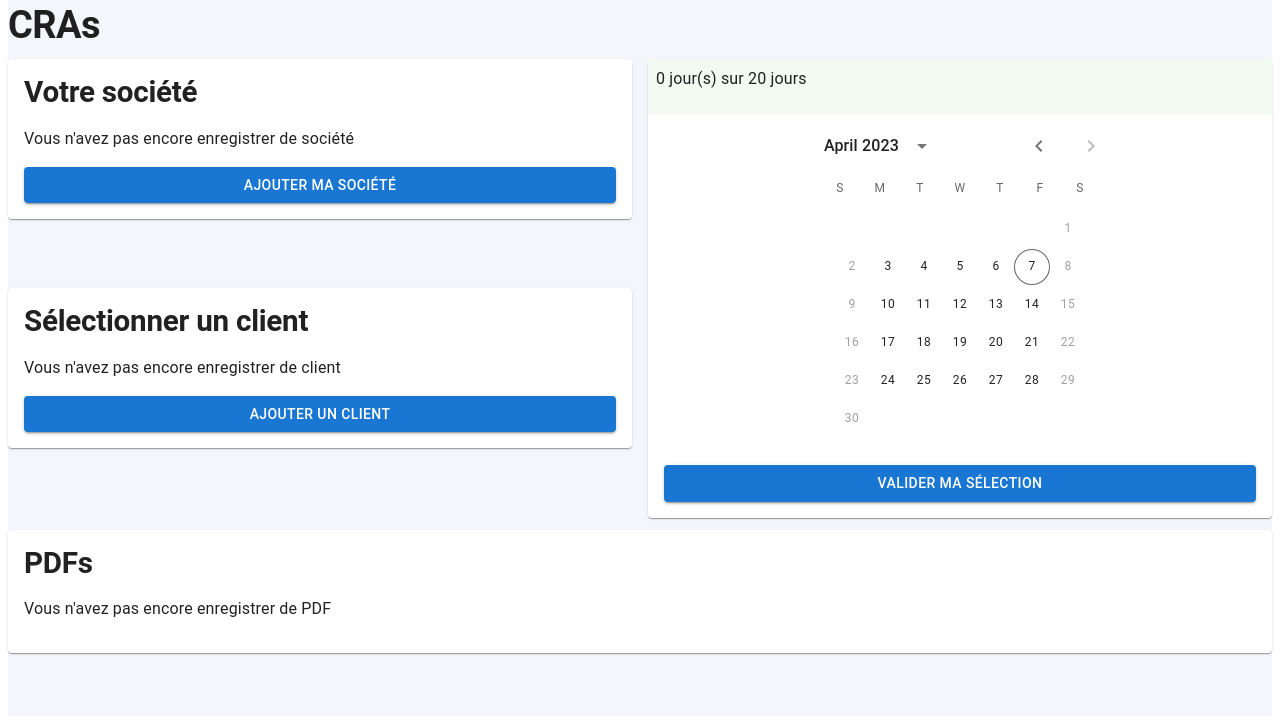
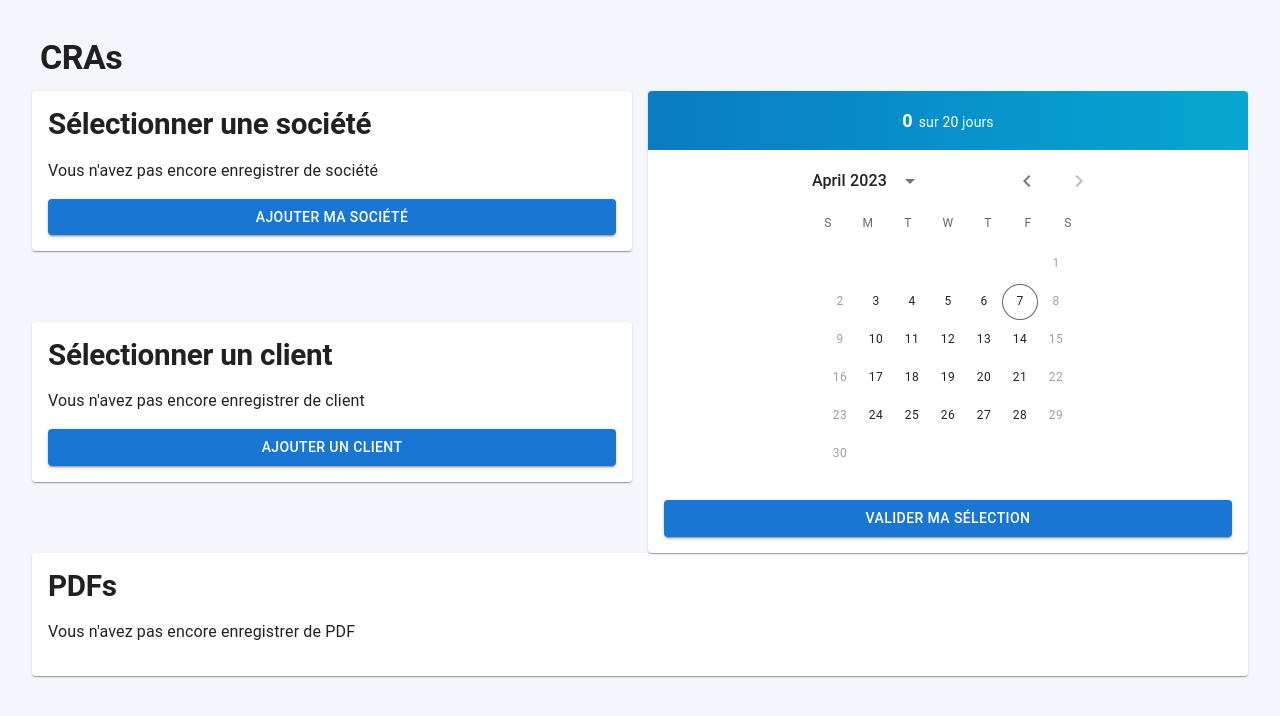
Before and after one commit to jeremN/activity-report-maker, a React (Vite) app: page / in a window 1280 px wide. Shown: the top 716 px of the page. Built offline with nearby package versions, Linux system fonts and the light colour scheme; what @react-pdf/renderer would draw is missing.

Commit message:
refactor/switch to reducer and context

```diff
--- a/src/components/Calendar/Calendar.tsx
+++ b/src/components/Calendar/Calendar.tsx
@@ -8,6 +8,7 @@ import { AdapterDayjs } from '@mui/x-date-pickers/AdapterDayjs';
 import { LocalizationProvider } from '@mui/x-date-pickers/LocalizationProvider';
 import { StaticDatePicker } from '@mui/x-date-pickers/StaticDatePicker';
 import { PickersDay, PickersDayProps } from '@mui/x-date-pickers/PickersDay';
+import { Stack } from '@mui/material';
 
 dayjs.extend(isBetweenPlugin);
 
@@ -55,7 +56,6 @@ export function CustomCalendar({
 
 		// TODO: check function is function
 		if (onSelectionCb) {
-			console.log('Cb calendar', array);
 			onSelectionCb(array);
 		}
 	};
@@ -104,19 +104,13 @@ export function CustomCalendar({
 
 	return (
 		<LocalizationProvider dateAdapter={AdapterDayjs}>
+			<Stack sx={{ width: '100%', minWidth: '90%' }}>
 				<StaticDatePicker
 					displayStaticWrapperAs="desktop"
 					label="Week picker"
 					value={values}
 					disableFuture={true}
-				onYearChange={year => {
-					console.log({ year });
-				}}
-				onViewChange={view => {
-					console.log({ view });
-				}}
 					onMonthChange={month => {
-					console.log({ month });
 						setValues([]);
 						if (onMonthChange) onMonthChange(month);
 						if (onSelectionCb) onSelectionCb([]);
@@ -126,6 +120,7 @@ export function CustomCalendar({
 					inputFormat="MMM DD"
 					renderInput={params => <TextField {...params} />}
 				/>
+			</Stack>
 		</LocalizationProvider>
 	);
 }
--- /dev/null
+++ b/src/components/CraTable/CraTable.tsx
@@ -0,0 +1,74 @@
+import { TableContainer, Table, TableHead, TableRow, TableCell, TableBody } from '@mui/material';
+import { Link } from 'react-router-dom';
+
+type Company = {
+	name: string;
+	address: string;
+	zipCode: string;
+	city: string;
+	phone: string;
+	email: string;
+	website: string;
+	logo?: string;
+};
+type Client = Omit<Company, 'logo'>;
+type PDFList = {
+	id: string;
+	client: Client;
+	user: Company;
+	payload: {
+		month: number;
+		year: number;
+		selectedDays: Date[];
+		totalSelected: number;
+		totalWorkDays: number;
+	};
+}[];
+
+// TODO: sorting (by date ?)
+export function CraTable(props: { list: PDFList }) {
+	return (
+		<>
+			{props?.list.length > 0 ? (
+				<TableContainer>
+					<Table>
+						<TableHead>
+							<TableRow>
+								<TableCell>Lien</TableCell>
+								<TableCell>Date</TableCell>
+								<TableCell>Actions</TableCell>
+							</TableRow>
+						</TableHead>
+						<TableBody>
+							{props.list.map((pdf, index) => (
+								<TableRow key={pdf?.id ?? index}>
+									<TableCell>
+										<Link to={`/${pdf.id}`}>
+											CRA{' '}
+											{new Date(pdf?.payload?.year, pdf?.payload?.month).toLocaleDateString(
+												'fr-FR',
+												{
+													year: 'numeric',
+													month: 'long'
+												}
+											)}
+										</Link>
+									</TableCell>
+									<TableCell>
+										{new Date(pdf?.payload?.year, pdf?.payload?.month).toLocaleDateString('fr-FR', {
+											year: 'numeric',
+											month: 'long'
+										})}
+									</TableCell>
+									<TableCell>A venir</TableCell>
+								</TableRow>
+							))}
+						</TableBody>
+					</Table>
+				</TableContainer>
+			) : (
+				<p>Vous n'avez pas encore enregistrer de PDF</p>
+			)}
+		</>
+	);
+}
--- a/src/components/Form/Form.tsx
+++ b/src/components/Form/Form.tsx
@@ -170,7 +170,7 @@ export function Form(
 					/>
 				)}
 			/>
-			<Stack spacing={2} direction="row">
+			<Stack spacing={2} direction="row" marginTop={5}>
 				<ModalCloseButton>
 					<Button
 						variant="outlined"
--- /dev/null
+++ b/src/components/ListCard/ListCard.tsx
@@ -0,0 +1,40 @@
+import { Button, Grid, Box, ListItemButton, Paper, Typography } from '@mui/material';
+
+import { ModalOpenButton } from '../BasicModal/BasicModal';
+
+export function ListCard(
+	props: React.PropsWithChildren<JSX.IntrinsicAttributes> & {
+		onModalBtnClick?: () => void;
+		modalBtnWording?: string;
+		title: string | JSX.Element;
+		withModalBtn: boolean;
+	}
+) {
+	return (
+		<Box sx={{ width: '100%' }}>
+			<Grid item xs={12}>
+				<Paper sx={{ p: 2 }}>
+					<Grid item xs={12}>
+						<Typography variant="h2" sx={{ fontSize: '1.85rem', fontWeight: 700 }}>
+							{props.title}
+						</Typography>
+						{props.children}
+						{props?.withModalBtn ? (
+							<ModalOpenButton>
+								<Button
+									variant="contained"
+									type="button"
+									fullWidth
+									onClick={() => {
+										props?.onModalBtnClick?.();
+									}}>
+									{props.modalBtnWording}
+								</Button>
+							</ModalOpenButton>
+						) : null}
+					</Grid>
+				</Paper>
+			</Grid>
+		</Box>
+	);
+}
--- /dev/null
+++ b/src/constants/index.tsx
@@ -0,0 +1,5 @@
+export const constants = Object.freeze({
+	STORAGE_CLIENT_KEY: 'cra-clients',
+	STORAGE_COMPANY_KEY: 'cra-companies',
+	STORAGE_PDF_KEY: 'cra-pdf'
+});
--- /dev/null
+++ b/src/contexts/craContext.tsx
@@ -0,0 +1,122 @@
+import * as React from 'react';
+import { useLocalStorage } from '../hooks/useLocalStorage';
+import { constants } from '../constants';
+
+type Company = {
+	name: string;
+	address: string;
+	zipCode: string;
+	city: string;
+	phone: string;
+	email: string;
+	website: string;
+	logo?: string;
+};
+type Client = Omit<Company, 'logo'>;
+type ClientsList = Client[];
+type UserCompanyList = Company[];
+type PDF = {
+	id: string;
+	client: Client;
+	user: Company;
+	payload: {
+		month: number;
+		year: number;
+		selectedDays: Date[];
+		totalSelected: number;
+		totalWorkDays: number;
+	};
+};
+type PDFList = PDF[];
+type CraContext = {
+	client: number | null;
+	user: number | null;
+	month: Date;
+	selectedDays: Date[];
+	storedClient: ClientsList;
+	setStoredClient: (value: ClientsList | ((val: ClientsList) => ClientsList)) => void;
+	storedCompany: UserCompanyList;
+	setStoredCompany: (value: UserCompanyList | ((val: UserCompanyList) => UserCompanyList)) => void;
+	storedPDF: PDF[];
+	setStoredPDF: (value: PDFList | ((val: PDFList) => PDFList)) => void;
+	dispatch: React.Dispatch<{ type: string } & Partial<CraState>>;
+};
+type CraState = {
+	client: number | null;
+	user: number | null;
+	month: Date;
+	selectedDays: Date[];
+};
+
+const initialtReducerState: CraState = {
+	client: null,
+	user: null,
+	month: new Date(new Date().setDate(0)),
+	selectedDays: [] as Date[]
+};
+
+const defaultCraContext: CraContext = {
+	client: null,
+	user: null,
+	month: new Date(new Date().setDate(0)),
+	selectedDays: [] as Date[],
+	storedClient: [] as ClientsList,
+	setStoredClient: (value: any) => void 0,
+	storedCompany: [],
+	setStoredCompany: (value: any) => void 0,
+	storedPDF: [],
+	setStoredPDF: (value: any) => void 0,
+	dispatch: (value: any) => void 0
+};
+
+const CraContext = React.createContext<CraContext>(defaultCraContext);
+
+function CraReducer(state: CraState, action: { type: string } & CraState) {
+	switch (action.type) {
+		case 'SET_CLIENT': {
+			return { ...state, client: action.client };
+		}
+		case 'SET_USER': {
+			return { ...state, user: action.user };
+		}
+		case 'SET_MONTH': {
+			return { ...state, month: action.month };
+		}
+		case 'SET_DAYS': {
+			return { ...state, selectedDays: action.selectedDays };
+		}
+		default: {
+			throw new Error(`Unhandled action type: ${action.type}`);
+		}
+	}
+}
+
+function CraContextProvider(props: React.PropsWithChildren<JSX.IntrinsicAttributes>) {
+	const [state, dispatch] = React.useReducer(CraReducer, initialtReducerState);
+
+	const [storedClient, setStoredClient] = useLocalStorage<ClientsList>(
+		constants.STORAGE_CLIENT_KEY,
+		[]
+	);
+	const [storedCompany, setStoredCompany] = useLocalStorage<UserCompanyList>(
+		constants.STORAGE_COMPANY_KEY,
+		[]
+	);
+	const [storedPDF, setStoredPDF] = useLocalStorage<PDFList>(constants.STORAGE_PDF_KEY, []);
+
+	// ? useMemo ?
+	const values = {
+		storedClient,
+		setStoredClient,
+		storedCompany,
+		setStoredCompany,
+		storedPDF,
+		setStoredPDF,
+		dispatch,
+		...state
+	};
+
+	return <CraContext.Provider value={values}>{props?.children}</CraContext.Provider>;
+}
+
+export { CraContext, CraContextProvider };
--- /dev/null
+++ b/src/global.d.ts
@@ -0,0 +1,27 @@
+declare global {
+	export type Company = {
+		name: string;
+		address: string;
+		zipCode: string;
+		city: string;
+		phone: string;
+		email: string;
+		website: string;
+		logo?: string;
+	};
+	export type Client = Omit<Company, 'logo'>;
+	export type ClientsList = Client[];
+	export type UserCompanyList = Company[];
+	export type PDFList = {
+		id: string;
+		client: Client;
+		user: Company;
+		payload: {
+			month: number;
+			year: number;
+			selectedDays: Date[];
+			totalSelected: number;
+			totalWorkDays: number;
+		};
+	}[];
+}
--- a/src/main.tsx
+++ b/src/main.tsx
@@ -1,16 +1,21 @@
 import React from 'react';
 import ReactDOM from 'react-dom/client';
 import { createBrowserRouter, RouterProvider } from 'react-router-dom';
-import ScopedCssBaseline from '@mui/material/ScopedCssBaseline';
+import CssBaseline from '@mui/material/CssBaseline';
 
 import ErrorPage from './pages/Error';
 import Root from './pages/Root';
 import Viewer from './pages/Viewer';
+import { CraContextProvider } from './contexts/craContext';
 
 const router = createBrowserRouter([
 	{
 		path: '/',
-		element: <Root />,
+		element: (
+			<CraContextProvider>
+				<Root />
+			</CraContextProvider>
+		),
 		errorElement: <ErrorPage />
 	},
 	{
@@ -21,8 +26,8 @@ const router = createBrowserRouter([
 
 ReactDOM.createRoot(document.getElementById('root') as HTMLElement).render(
 	<React.StrictMode>
-		<ScopedCssBaseline>
+		<CssBaseline>
 			<RouterProvider router={router} />
-		</ScopedCssBaseline>
+		</CssBaseline>
 	</React.StrictMode>
 );
--- a/src/pages/Root.tsx
+++ b/src/pages/Root.tsx
@@ -1,71 +1,31 @@
 import React from 'react';
 
-import {
-	Box,
-	Grid,
-	Typography,
-	Paper,
-	Button,
-	List,
-	ListItemButton,
-	ListItem
-} from '@mui/material';
+import { Box, Grid, Typography, Paper, Button, List, ListItemButton } from '@mui/material';
 import CloseIcon from '@mui/icons-material/Close';
-import { PDFViewer } from '@react-pdf/renderer';
 
 import { CustomCalendar } from '../components/Calendar/Calendar';
-import {
-	BasicModal,
-	ModalCloseButton,
-	ModalOpenButton,
-	ModalProvider
-} from '../components/BasicModal/BasicModal';
-import { AddUserCompanyForm } from '../components/AddUserCompanyForm/AddUserCompanyForm';
-import { AddClientForm } from '../components/AddClientForm/AddClientForm';
-import { PDFDocument } from '../components/PDF/PDFDocument';
+import { BasicModal, ModalCloseButton, ModalProvider } from '../components/BasicModal/BasicModal';
 
-import { useLocalStorage } from '../hooks/useLocalStorage';
 import { getWeekdaysInMonth } from '../utils/dates';
-import { Link } from 'react-router-dom';
 import { Form } from '../components/Form/Form';
-
-type Company = {
-	name: string;
-	address: string;
-	zipCode: string;
-	city: string;
-	phone: string;
-	email: string;
-	website: string;
-	logo?: string;
-};
-type Client = Omit<Company, 'logo'>;
-type ClientsList = Client[];
-type UserCompanyList = Company[];
-type PDFList = {
-	id: string;
-	client: Client;
-	user: Company;
-	payload: {
-		month: number;
-		year: number;
-		selectedDays: Date[];
-		totalSelected: number;
-		totalWorkDays: number;
-	};
-}[];
+import { ListCard } from '../components/ListCard/ListCard';
+import { CraTable } from '../components/CraTable/CraTable';
+import { CraContext } from '../contexts/craContext';
 
 export default function Root() {
 	// TODO: useReducer + context
-	const [selectedClient, setSelectedClient] = React.useState<number | null>(null);
-	const [selectedCompany, setSelectedCompany] = React.useState<number | null>(null);
+	const {
+		storedClient,
+		setStoredClient,
+		storedCompany,
+		setStoredCompany,
+		storedPDF,
+		setStoredPDF,
+		dispatch,
+		...state
+	} = React.useContext(CraContext);
+
 	const [whichForm, setWhichForm] = React.useState<string>('idle');
-	const [daysSelected, setDaysSelected] = React.useState<Date[]>([]);
-	const [currentMonth, setCurrentMonth] = React.useState<Date>(new Date(new Date().setDate(0)));
-
-	const [storedClient, setStoredClient] = useLocalStorage<ClientsList>('cra-clients', []);
-	const [storedCompany, setStoredCompany] = useLocalStorage<UserCompanyList>('cra-companies', []);
-	const [storedPDF, setStoredPDF] = useLocalStorage<PDFList>('cra-pdf', []);
 
 	const handleSelectCompanyOrClient = (
 		event: React.MouseEvent<HTMLDivElement, MouseEvent>,
@@ -73,24 +33,32 @@ export default function Root() {
 		type: string = 'company'
 	) => {
 		if (type === 'company') {
-			if (selectedCompany === index) setSelectedCompany(null);
-			setSelectedCompany(index);
+			if (state.user === index) dispatch({ type: 'SET_USER', user: null });
+			dispatch({ type: 'SET_USER', user: index });
 		} else {
-			if (selectedClient === index) setSelectedClient(null);
-			setSelectedClient(index);
+			if (state.client === index) dispatch({ type: 'SET_CLIENT', client: null });
+			dispatch({ type: 'SET_CLIENT', client: index });
 		}
 	};
 
 	return (
-		<>
+		<main
+			style={{
+				padding: '32px 32px',
+				flexBasis: 'calc(100% - 240px)',
+				minHeight: '100%',
+				overflow: 'hidden',
+				backgroundColor: '#f5f6fb'
+			}}>
 			<ModalProvider>
-				<Box sx={{ backgroundColor: '#f5f6fb', minHeight: '100vh' }}>
-					<Grid container spacing={2} columnSpacing={2} direction="column">
+				<Box sx={{ minHeight: '100vh' }}>
+					<Grid container spacing={1} columnSpacing={1}>
 						<Grid item xs={12}>
 							<Typography
 								variant="h1"
+								p={1}
 								sx={{
-									fontSize: 'clamp(1.5rem, 2.333vw + 1.5rem, 2.375rem)',
+									fontSize: 'clamp(1.5rem, 2.333vw + 1.5rem, 2.125rem)',
 									fontWeight: 700,
 									lineHeight: 'clamp(1.815rem, 1.008vw + 1.815rem, 2.193rem)'
 								}}>
@@ -99,18 +67,17 @@ export default function Root() {
 						</Grid>
 						<Grid item xs={12} container spacing={2}>
 							<Grid item xs={12} md={6} container>
-								<Grid item xs={12}>
-									<Paper sx={{ p: 2, margin: 'auto' }}>
-										<Grid item xs={12}>
-											<Typography variant="h2" sx={{ fontSize: '1.85rem', fontWeight: 700 }}>
-												Votre société
-											</Typography>
+								<ListCard
+									title="Sélectionner une société"
+									withModalBtn={true}
+									modalBtnWording="Ajouter ma société"
+									onModalBtnClick={() => setWhichForm('new-company')}>
 									{storedCompany.length > 0 ? (
 										<List>
 											{storedCompany.map((company, index) => (
 												<ListItemButton
 													key={index}
-															selected={selectedCompany === index}
+													selected={state.user === index}
 													onClick={evt => handleSelectCompanyOrClient(evt, index, 'company')}>
 													{company.name}
 												</ListItemButton>
@@ -119,31 +86,18 @@ export default function Root() {
 									) : (
 										<p>Vous n'avez pas encore enregistrer de société</p>
 									)}
-
-											<ModalOpenButton>
-												<Button
-													variant="contained"
-													type="button"
-													fullWidth
-													onClick={() => setWhichForm('new-company')}>
-													Ajouter ma société
-												</Button>
-											</ModalOpenButton>
-										</Grid>
-									</Paper>
-								</Grid>
-								<Grid item xs={12}>
-									<Paper sx={{ p: 2, margin: 'auto' }}>
-										<Grid item xs={12}>
-											<Typography variant="h2" sx={{ fontSize: '1.85rem', fontWeight: 700 }}>
-												Sélectionner un client
-											</Typography>
+								</ListCard>
+								<ListCard
+									title="Sélectionner un client"
+									withModalBtn={true}
+									modalBtnWording="Ajouter un client"
+									onModalBtnClick={() => setWhichForm('new-client')}>
 									{storedClient.length > 0 ? (
 										<List>
 											{storedClient.map((company, index) => (
 												<ListItemButton
 													key={index}
-															selected={selectedClient === index}
+													selected={state.client === index}
 													onClick={evt => handleSelectCompanyOrClient(evt, index, 'client')}>
 													{company.name}
 												</ListItemButton>
@@ -152,37 +106,48 @@ export default function Root() {
 									) : (
 										<p>Vous n'avez pas encore enregistrer de client</p>
 									)}
-
-											<ModalOpenButton>
-												<Button
-													variant="contained"
-													type="button"
-													fullWidth
-													onClick={() => setWhichForm('new-client')}>
-													Ajouter un client
-												</Button>
-											</ModalOpenButton>
-										</Grid>
-									</Paper>
-								</Grid>
+								</ListCard>
 							</Grid>
 
 							<Grid item xs={12} md={6}>
 								<Paper sx={{ p: 0, margin: 'auto' }}>
-									<Grid item xs={12} sx={{ backgroundColor: '#f2faf2', p: 1 }}>
-										<Typography paragraph={true} sx={{}}>
-											{daysSelected.length} jour(s) sur{' '}
+									<Grid
+										item
+										xs={12}
+										sx={{
+											p: 1,
+											background: 'linear-gradient(90deg, #0A7BC4 0%, #05A7D0 100%)',
+											borderRadius: '4px 4px 0 0 ',
+											display: 'flex',
+											alignItems: 'center',
+											justifyContent: 'center'
+										}}>
+										<Typography
+											paragraph={true}
+											p={1}
+											sx={{
+												textAlign: 'center',
+												fontSize: '0.875rem',
+												color: 'white',
+												margin: 0
+											}}>
+											<span style={{ fontSize: '1.125rem', fontWeight: 700, marginRight: '6px' }}>
+												{state.selectedDays.length}
+											</span>
+											<span>
+												sur{' '}
 												{getWeekdaysInMonth(
-												new Date(currentMonth)?.getMonth(),
+													new Date(state.month)?.getMonth(),
 													new Date().getFullYear()
 												)}{' '}
 												jours
+											</span>
 										</Typography>
 									</Grid>
 									<Grid item xs={12}>
 										<CustomCalendar
-											onSelectionCb={arg => setDaysSelected(arg)}
-											onMonthChange={arg => setCurrentMonth(arg)}
+											onSelectionCb={arg => dispatch({ type: 'SET_DAYS', selectedDays: arg })}
+											onMonthChange={arg => dispatch({ type: 'SET_MONTH', month: arg })}
 										/>
 									</Grid>
 									<Grid item xs={12} padding={2}>
@@ -191,23 +156,21 @@ export default function Root() {
 											type="button"
 											fullWidth
 											onClick={() => {
-												// TODO: validate client and company are selected
-												// TODO: generate PDF and show link (or PDF directly ? both ??)
-												if (selectedClient === null || selectedCompany === null) return; // TODO: show error notif
+												if (state.client === null || state.user === null) return; // TODO: show error notif
 
 												const updatedPDFs = [
 													...storedPDF,
 													{
 														id: crypto.randomUUID(),
-														client: storedClient[selectedClient],
-														user: storedCompany[selectedCompany],
+														client: storedClient[state.client],
+														user: storedCompany[state.user],
 														payload: {
-															month: new Date(currentMonth)?.getMonth(),
-															year: new Date(currentMonth).getFullYear(),
-															selectedDays: daysSelected,
-															totalSelected: daysSelected.length,
+															month: new Date(state.month)?.getMonth(),
+															year: new Date(state.month).getFullYear(),
+															selectedDays: state.selectedDays,
+															totalSelected: state.selectedDays.length,
 															totalWorkDays: getWeekdaysInMonth(
-																new Date(currentMonth)?.getMonth(),
+																new Date(state.month)?.getMonth(),
 																new Date().getFullYear()
 															)
 														}
@@ -222,34 +185,9 @@ export default function Root() {
 							</Grid>
 						</Grid>
 					</Grid>
-					<Grid item xs={12} sx={{ height: '100%' }}>
-						<Paper sx={{ p: 2, margin: '12px auto' }}>
-							<Grid item xs={12}>
-								<Typography variant="h2" sx={{ fontSize: '1.85rem', fontWeight: 700 }}>
-									PDFs
-								</Typography>
-							</Grid>
-							{storedPDF.length > 0 ? (
-								<List>
-									{storedPDF.map((pdf, index) => (
-										<ListItem key={pdf?.id ?? index}>
-											<Link to={`/${pdf.id}`}>
-												{new Date(pdf?.payload?.year, pdf?.payload?.month).toLocaleDateString(
-													'fr-FR',
-													{
-														year: 'numeric',
-														month: 'long'
-													}
-												)}
-											</Link>
-										</ListItem>
-									))}
-								</List>
-							) : (
-								<p>Vous n'avez pas encore enregistrer de PDF</p>
-							)}
-						</Paper>
-					</Grid>
+					<ListCard title="PDFs" withModalBtn={false}>
+						<CraTable list={storedPDF} />
+					</ListCard>
 				</Box>
 				<BasicModal
 					title={
@@ -284,6 +222,6 @@ export default function Root() {
 					/>
 				</BasicModal>
 			</ModalProvider>
-		</>
+		</main>
 	);
 }
--- a/tsconfig.json
+++ b/tsconfig.json
@@ -16,6 +16,6 @@
 		"noEmit": true,
 		"jsx": "react-jsx"
 	},
-  "include": ["src"],
+	"include": ["src", "src/**/*.d.ts"],
 	"references": [{ "path": "./tsconfig.node.json" }]
 }
```
Also changed, not shown: src/pages/Viewer.tsx (+57 -7 lines). Lines whose indentation alone changed are shown as unchanged.
